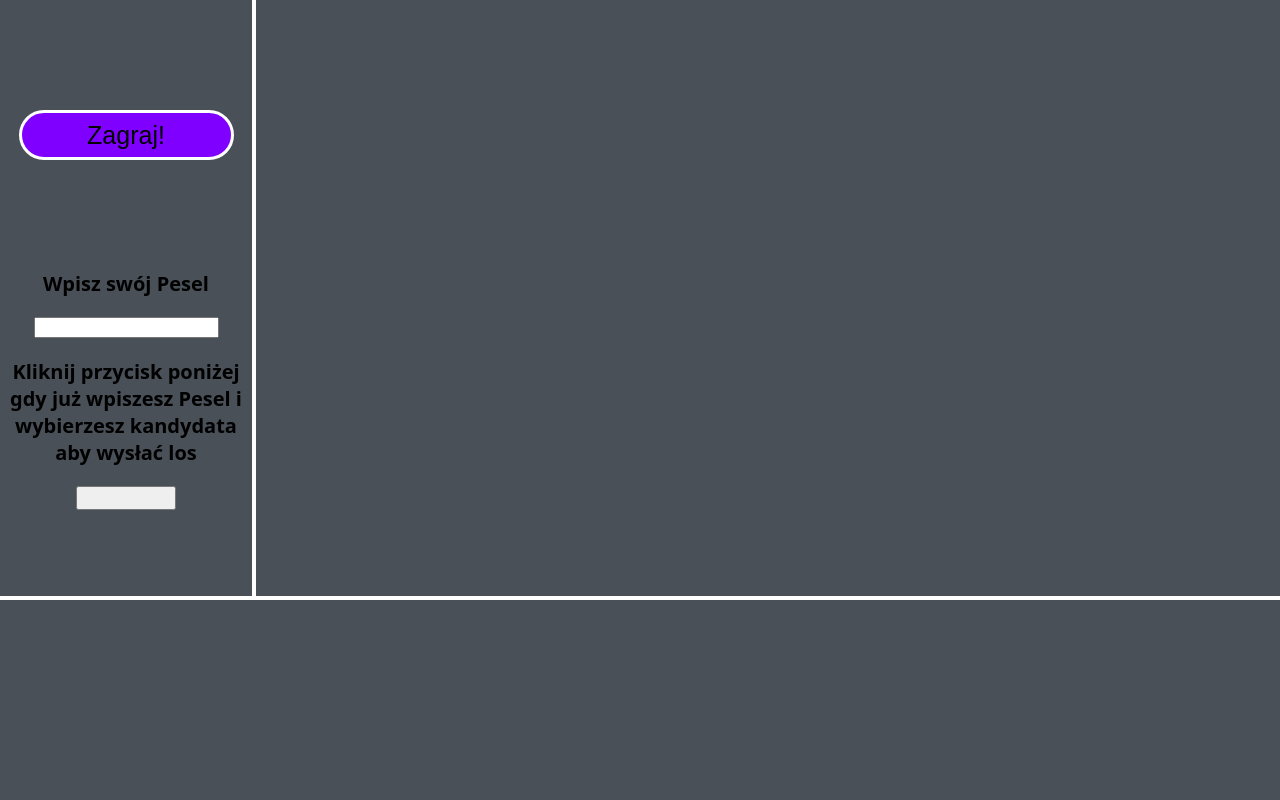
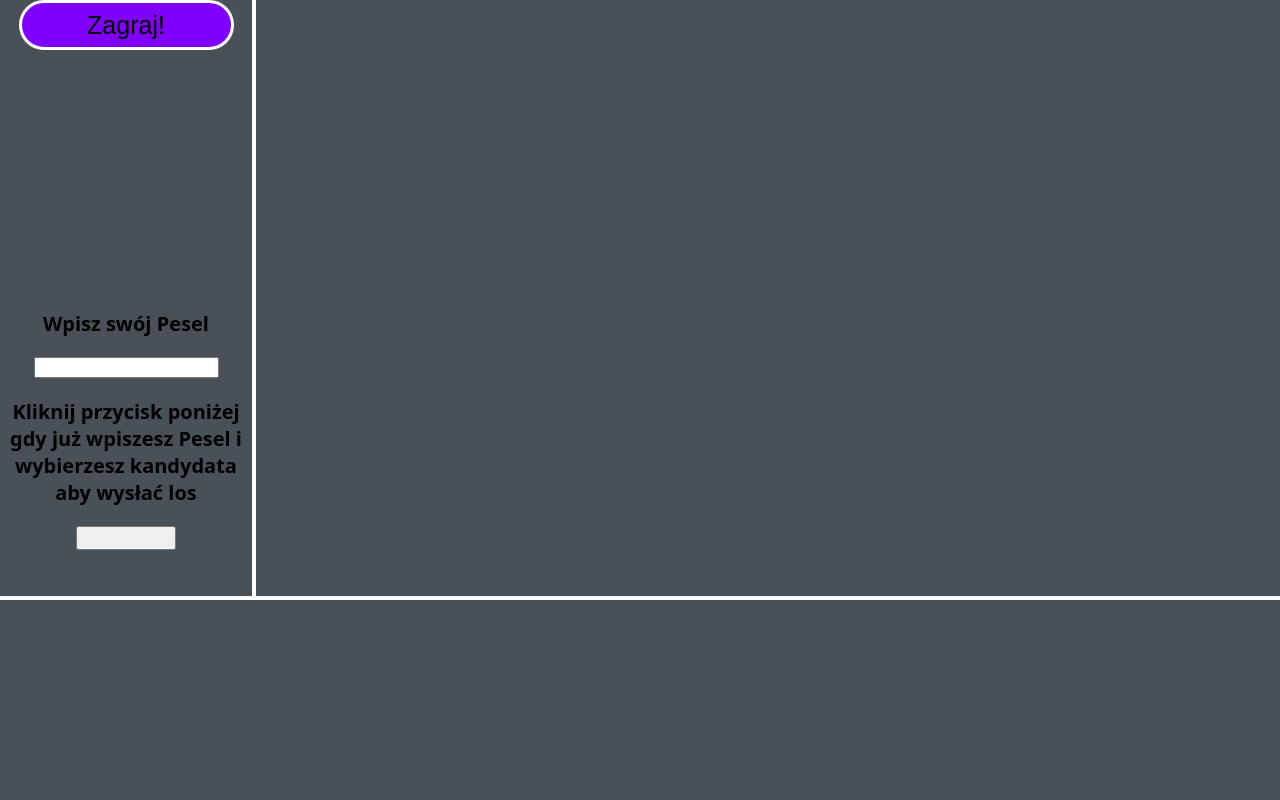
Before and after one commit to MrBartek302/aplikacja_losowanie, a PHP site: page / in a window 1280 px wide. Run offline with PHP 8.4, Linux system fonts and the light colour scheme.

Commit message:
losowanie

```diff
--- a/klient/style.css
+++ b/klient/style.css
@@ -25,7 +25,7 @@ body{
     background-color:#495057;
     display: grid;
     grid-template-columns: 100%;
-    grid-template-rows: 20vh 55vh;
+    grid-template-rows: 30vh 45vh;
     grid-template-areas:
     "goralewo"
     "dollewo";
@@ -42,7 +42,7 @@ body{
 #goralewo{
     display: flex;
     align-items: center;
-    justify-content: flex-end;
+    justify-content: flex-start;
     flex-direction: column;
     gap: 10px;
 
```
